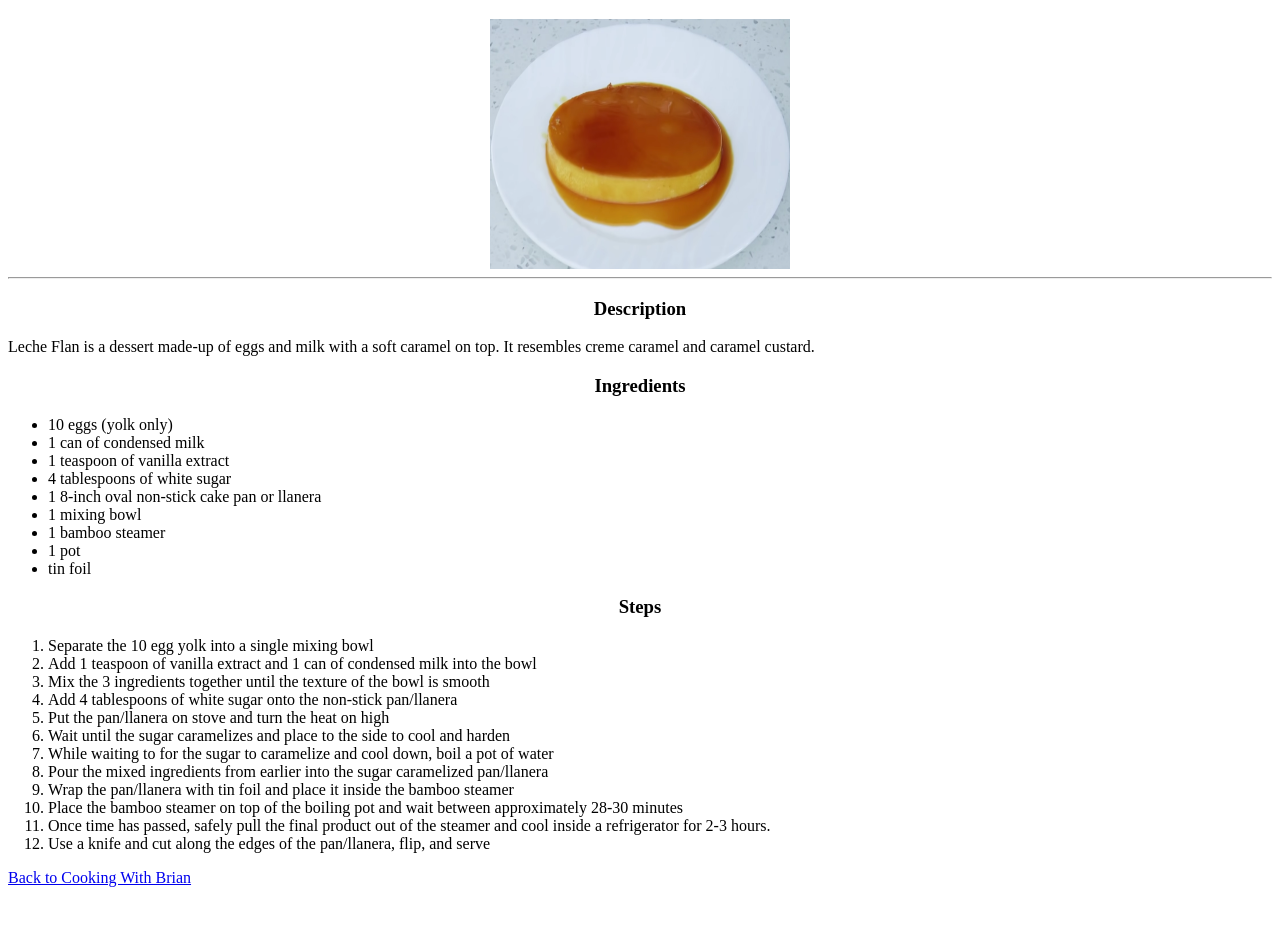
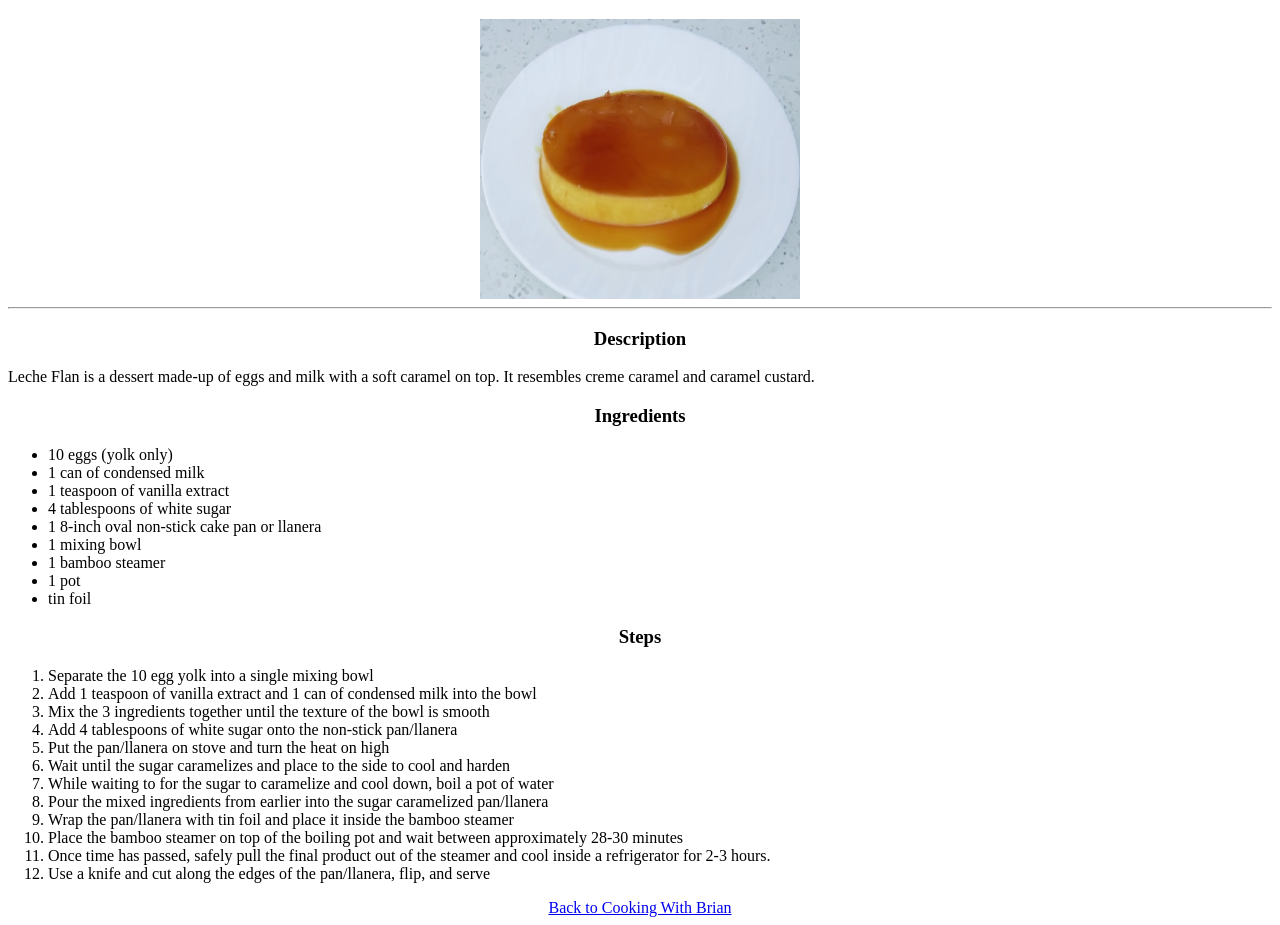
Before and after one commit to b-jacobe/TOP, a plain HTML site: page odin-recipes/recipes/filipino-flan.html in a window 1280 px wide. Shown: the part 61-986 px from the top of the page. Before the commit the page ends 956 px from the top, so only its background shows below. Drawn offline with Linux system fonts and the light colour scheme.

Commit message:
Added footer and resized recipe images

```diff
--- a/odin-recipes/styles/style.css
+++ b/odin-recipes/styles/style.css
@@ -18,7 +18,11 @@ h1, h3 {
     display: block;
     margin-left: auto;
     margin-right: auto;
-    width: 300px;
-    height: 250px;
+    width: 320px;
+    height: 280px;
     overflow: hidden;
 }
+
+footer {
+    text-align: center;
+}
```
